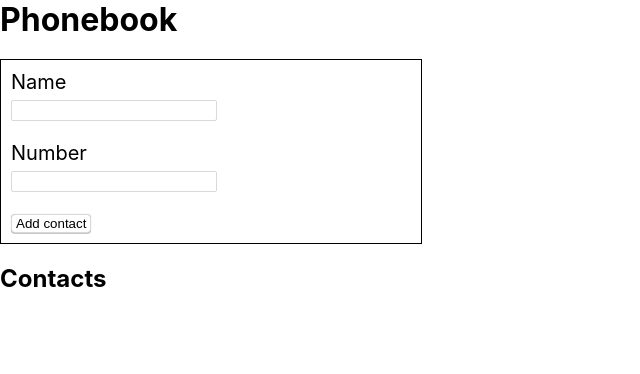
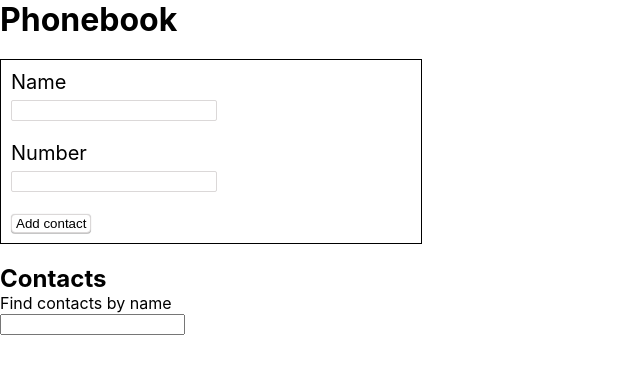
Before and after one commit to Tatiana-Kashcha/goit-react-hw-02-phonebook, a React (Create React App) app: page / in a window 1280 px wide. Shown: the top 374 px of the page, without its empty margins (0-640 px from the left). Built offline with nearby package versions, Linux system fonts and the light colour scheme.

Commit message:
add Filter

```diff
--- a/src/components/App.jsx
+++ b/src/components/App.jsx
@@ -2,6 +2,7 @@ import { Component } from 'react';
 import { nanoid } from 'nanoid';
 import ContactForm from 'components/ContactForm/ContactForm';
 import { ContactList } from 'components/ContactList/ContactList';
+import { Filter } from 'components/Filter/Filter';
 
 class App extends Component {
   state = {
@@ -26,15 +27,28 @@ class App extends Component {
     }));
   };
 
+  handleCangeFilter = e => {
+    this.setState({ filter: e.target.value });
+  };
+
+  searchUser = filter => {
+    this.setState(prevState => ({
+      contacts: prevState.contacts.filter(element =>
+        element.name.includes(filter)
+      ),
+    }));
+  };
+
   render() {
-    const { contacts } = this.state;
+    const { contacts, filter } = this.state;
+    console.log(this.state);
     return (
       <div>
         <h1>Phonebook</h1>
         <ContactForm addUser={this.addUser} />
 
         <h2>Contacts</h2>
-        {/* <Filter /> */}
+        <Filter filter={filter} handleCangeFilter={this.handleCangeFilter} />
         <ContactList data={contacts} deleteUser={this.deleteUser} />
       </div>
     );
--- a/src/components/Filter/Filter.jsx
+++ b/src/components/Filter/Filter.jsx
@@ -0,0 +1,16 @@
+export const Filter = ({ filter, handleCangeFilter }) => {
+  return (
+    <>
+      <p>Find contacts by name</p>
+      <input
+        type="text"
+        name="name"
+        pattern="^[a-zA-Zа-яА-Я]+(([' \-][a-zA-Zа-яА-Я ])?[a-zA-Zа-яА-Я]*)*$"
+        title="Name may contain only letters, apostrophe, dash and spaces.
+          For example Adrian, Jacob Mercer, Charles de Batz de Castelmore d'Artagnan"
+        value={filter}
+        onChange={handleCangeFilter}
+      />
+    </>
+  );
+};
```
